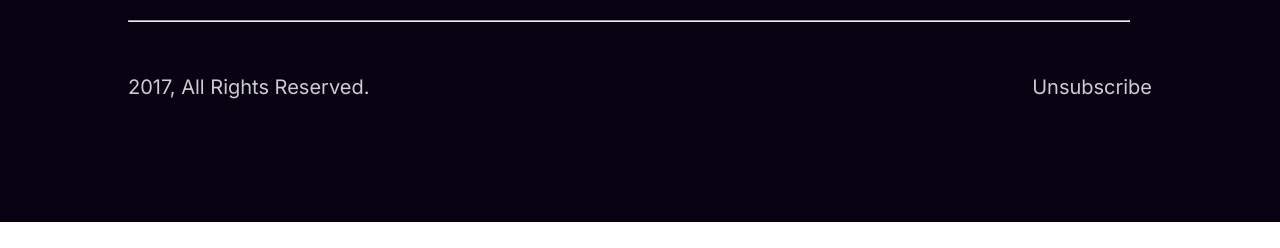
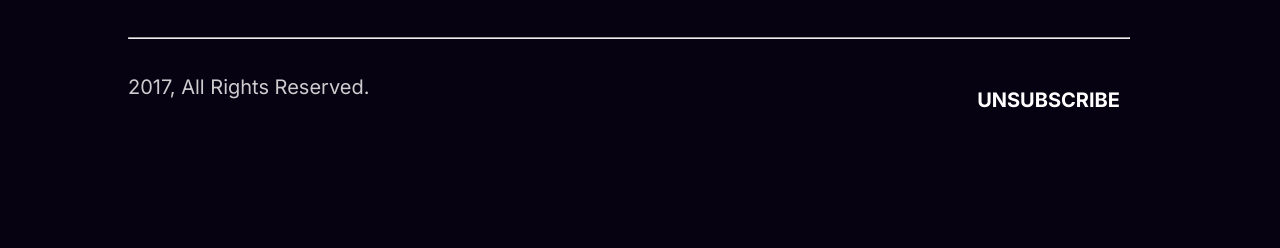
Before and after one commit to tisabbir/new-year-party, a plain HTML site: page index.html in a window 1280 px wide. Shown: the part 6881-7129 px from the top of the page. Before the commit the page ends 7103 px from the top, so only its background shows below. Drawn offline with Linux system fonts and the light colour scheme.

Commit message:
unsubscribe made button

```diff
--- a/index.html
+++ b/index.html
@@ -209,7 +209,7 @@
         </div>
         <div class="last-div">
           <p class="para">2017, All Rights Reserved.</p>
-          <p class="para">Unsubscribe</p>
+          <button class="btn unsub-btn">Unsubscribe</button>
         </div>
       </div>
       <div class="hr-div">
--- a/styles/style.css
+++ b/styles/style.css
@@ -43,6 +43,9 @@ section title's upper text
   background: #f00;
   padding: 16px 32px;
   border: none;
+}
+.btn:hover {
+    background-color: rgba(255, 0, 0, 0.506);
 }
 .para {
   max-width: 650px;
@@ -147,7 +150,7 @@ section title's upper text
   /* margin-left: 100px; */
 }
 
-.party-btn {
+.party-btn , .unsub-btn {
   background-color: transparent;
   display: block;
   /* margin-left: 100px; */
```
